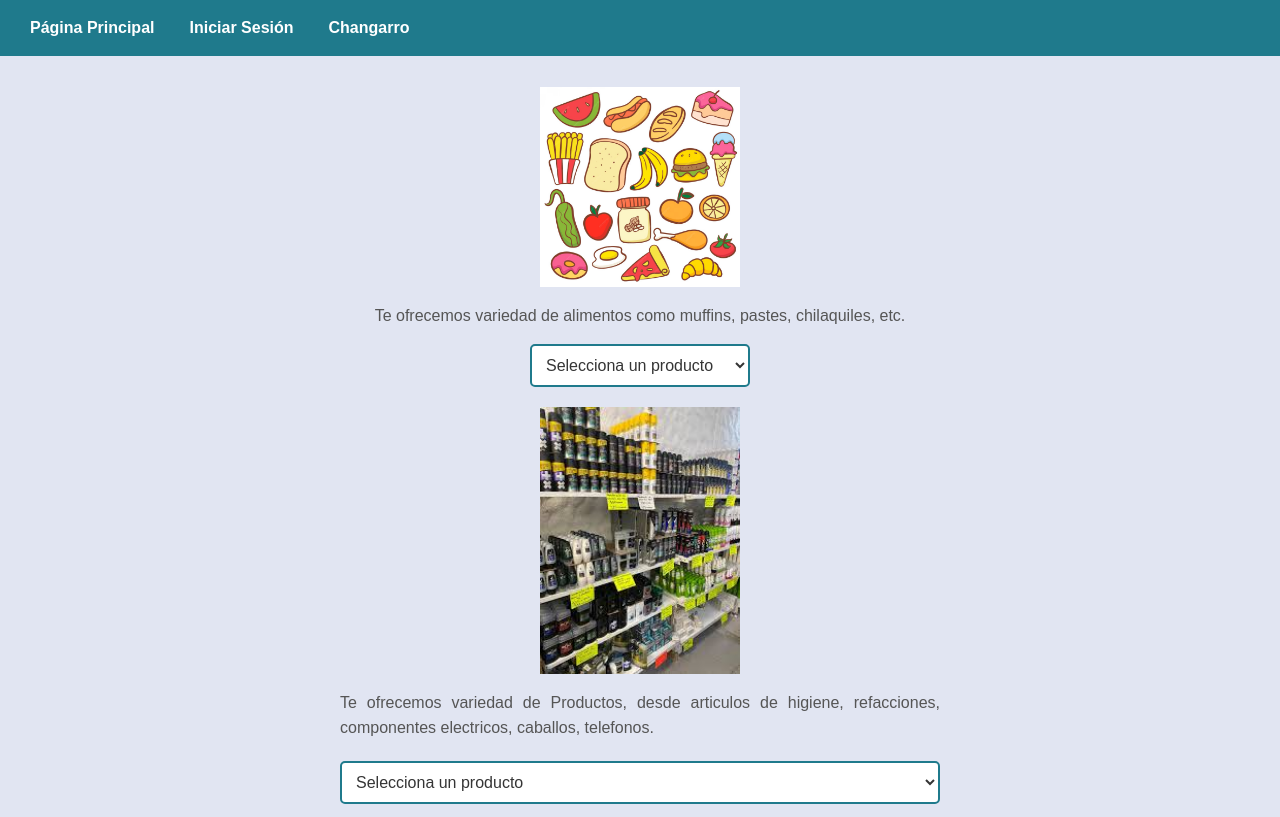
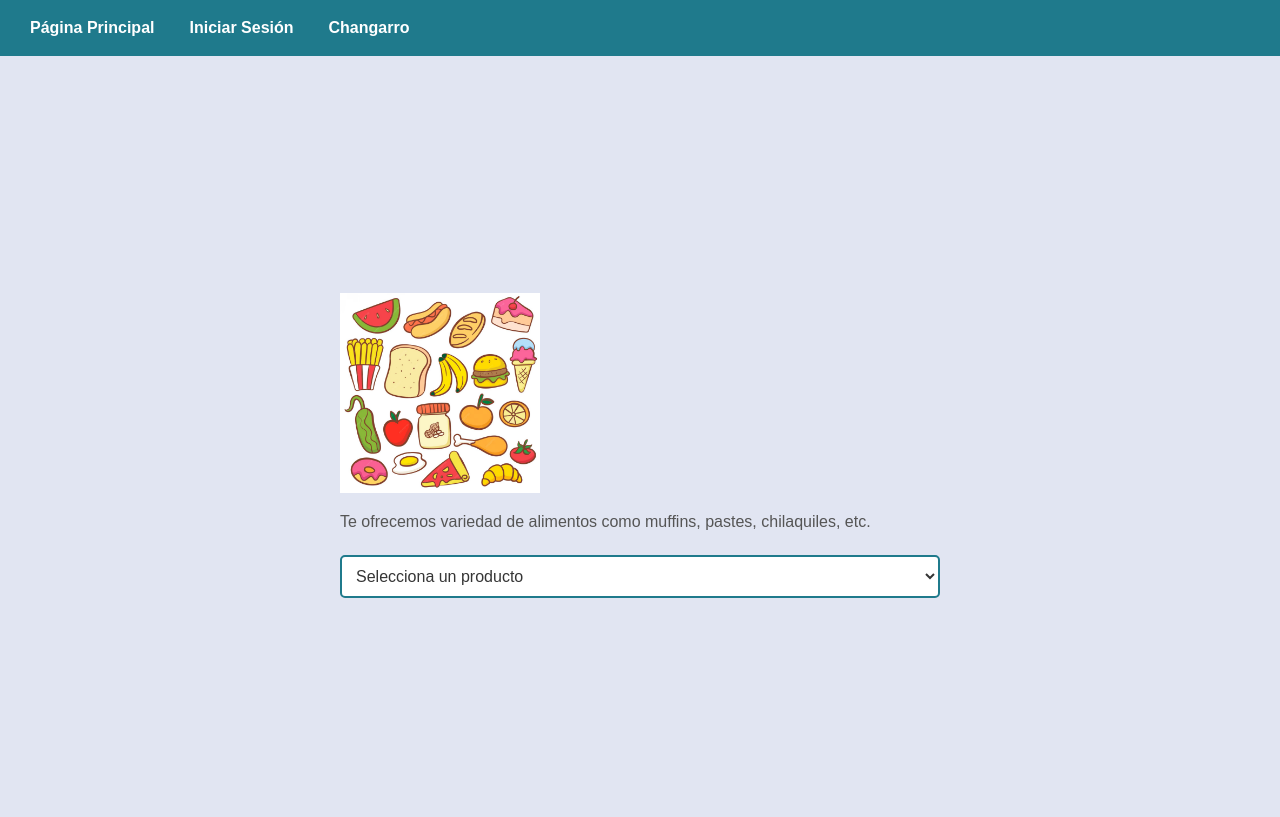
Before and after one commit to 11MaxGR/Arquitectura-de-Modelos-Cloud, a plain HTML site: page changarro.html in a window 1280 px wide. Shown: the top 817 px of the page. Drawn offline with Linux system fonts and the light colour scheme.

Commit message:
Update changarro.html

```diff
--- a/changarro.html
+++ b/changarro.html
@@ -13,16 +13,14 @@
             <a href="iniciar-sesion.html">Iniciar Sesión</a>
             <a href="changarro.html">Changarro</a>
         </nav>
-
     </header>
 
-    </header>
     <main style="display: flex; justify-content: center; align-items: center; flex-direction: column; height: 60vh;">
-      <div class="content" style="text-align: center;">
-        <img src="Comida.jpg" style="width:200px; height:auto; display:block; margin:10px auto;">
+        <div class="content" style="text-align: left; width: 80%; max-width: 600px;">
+            <img src="Comida.jpg" style="width:200px; height:auto; display:block; margin:10px 0;">
             <p>Te ofrecemos variedad de alimentos como muffins, pastes, chilaquiles, etc.</p>
 
-        <select style="display:block; margin:10px auto; padding:10px; font-size:16px; cursor:pointer;">
+            <select style="width: 100%; padding: 10px; font-size: 16px; cursor:pointer; margin-top: 20px;">
                 <option value="">Selecciona un producto</option>
                 <option value="muffins">Muffins</option>
                 <option value="papas">Papas</option>
@@ -31,7 +29,9 @@
                 <option value="ensaladas">Ensaladas</option>
             </select>
         </div>
+    </main>
 
+    <main style="display: flex; justify-content: center; align-items: center; flex-direction: column; height: 60vh;">
         <div class="content" style="text-align: center; width: 80%; max-width: 600px;">
             <img src="articulos.jpg" style="width:200px; height:auto; display:block; margin:10px auto;">
             <p>Te ofrecemos variedad de Productos, desde articulos de higiene, refacciones, componentes electricos, caballos, telefonos.</p>
@@ -45,9 +45,5 @@
             </select>
         </div>
     </main>
-
-
-
-
 </body>
 </html>
```
Lines whose indentation alone changed are shown as unchanged.
